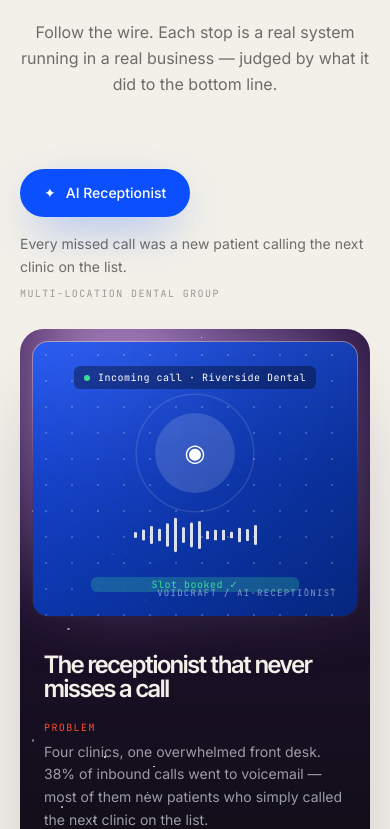
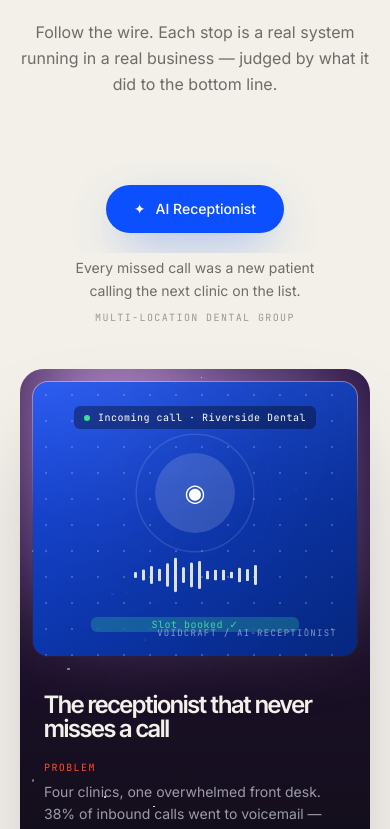
Before and after one commit to MNNITAK/void_craft, a Next.js app: page / in a window 390 px wide. Shown: the part 8783-9612 px from the top of the page. Built offline with nearby package versions, Linux system fonts and the light colour scheme.

Commit message:
feat: auxia-style left rail layout for project journey

```diff
--- a/components/ProjectJourney.tsx
+++ b/components/ProjectJourney.tsx
@@ -1,105 +1,65 @@
 "use client";
 
 import { useRef } from "react";
-import { motion, useScroll, useTransform } from "framer-motion";
+import { motion, useScroll } from "framer-motion";
 import { caseStudies, type CaseStudy } from "@/lib/data";
 import Reveal from "@/components/motion/Reveal";
 import SectionLabel from "@/components/ui/SectionLabel";
 import ProjectVisual from "@/components/visuals/ProjectVisual";
 
-/* Short mono captions that sit on each connector line, Auxia-style. */
-const wireLabels = [
-  "ANSWERING EVERY CALL",
-  "CHASING EVERY LEAD",
-  "WATCHING THE WHOLE OPERATION",
-  "TAKING EVERY ORDER",
-  "SCREENING EVERY CV",
-];
-
 /**
- * Blue elbow connector that draws itself as it scrolls into view.
- * Runs from the previous block (top center) down to the next pill,
- * with a mono caption sitting on the horizontal run.
+ * One stop on the journey, Auxia-style: the wire runs down a left rail,
+ * the volt pill sits on the wire with its hook underneath, and the
+ * showcase card fills the space to the right.
  */
-function Connector({
-  side,
-  label,
-}: {
-  side: "left" | "right";
-  label: string;
-}) {
+function JourneyStep({ study, index }: { study: CaseStudy; index: number }) {
   const ref = useRef<HTMLDivElement>(null);
   const { scrollYProgress } = useScroll({
     target: ref,
-    offset: ["start 0.92", "start 0.45"],
+    offset: ["start 0.9", "center 0.4"],
   });
-  const pathLength = useTransform(scrollYProgress, [0, 1], [0, 1]);
-  const labelOpacity = useTransform(scrollYProgress, [0.45, 0.75], [0, 1]);
-
-  const d =
-    side === "left"
-      ? "M600 0 V50 Q600 74 576 74 H184 Q160 74 160 98 V140"
-      : "M600 0 V50 Q600 74 624 74 H1016 Q1040 74 1040 98 V140";
+  const side: "left" | "right" = index % 2 === 0 ? "left" : "right";
 
   return (
-    <div ref={ref} className="relative hidden h-36 lg:block" aria-hidden="true">
-      <svg
-        className="absolute inset-0 h-full w-full"
-        viewBox="0 0 1200 140"
-        preserveAspectRatio="none"
-        fill="none"
+    <div
+      ref={ref}
+      className="relative pt-14 lg:grid lg:grid-cols-[280px_1fr] lg:items-start lg:gap-12 lg:pt-0 lg:pb-24"
     >
-        <motion.path
-          d={d}
-          stroke="#0B4FFF"
-          strokeWidth="1.5"
-          vectorEffect="non-scaling-stroke"
-          style={{ pathLength }}
+      {/* wire rail — grey track, volt fill drawn by scroll */}
+      <div className="relative mb-10 lg:mb-0 lg:self-stretch">
+        <div
+          aria-hidden="true"
+          className="absolute inset-y-0 left-1/2 hidden w-px -translate-x-1/2 bg-bone-ink/10 lg:block"
         />
-      </svg>
-      <motion.span
-        style={{ opacity: labelOpacity }}
-        className="absolute left-1/2 top-[74px] -translate-x-1/2 -translate-y-1/2 bg-bone px-4 font-mono text-[10px] uppercase tracking-micro text-bone-ink/45"
-      >
-        {label}
-      </motion.span>
-    </div>
-  );
-}
+        <motion.div
+          aria-hidden="true"
+          style={{ scaleY: scrollYProgress }}
+          className="absolute inset-y-0 left-1/2 hidden w-[2px] origin-top -translate-x-1/2 bg-volt lg:block"
+        />
 
-/** The volt step pill with its hook line underneath. */
-function StepPill({
-  study,
-  index,
-  side,
-}: {
-  study: CaseStudy;
-  index: number;
-  side: "left" | "right";
-}) {
-  return (
-    <div
-      className={`flex flex-col gap-4 lg:max-w-xs ${
-        side === "right" ? "lg:ml-auto lg:items-end lg:text-right" : ""
-      }`}
-    >
+        <div className="relative flex flex-col items-center gap-5 text-center lg:pt-12">
           <motion.div
             initial={{ opacity: 0, scale: 0.85 }}
             whileInView={{ opacity: 1, scale: 1 }}
             viewport={{ once: true, margin: "-100px" }}
             transition={{ duration: 0.55, ease: [0.16, 1, 0.3, 1] }}
-        className="inline-flex items-center gap-2.5 self-start rounded-full bg-volt px-6 py-3.5 text-sm font-medium text-white shadow-[0_16px_48px_-16px_rgba(11,79,255,0.7)] data-[side=right]:self-end"
-        data-side={side}
+            className="inline-flex items-center gap-2.5 rounded-full bg-volt px-7 py-3.5 text-sm font-medium text-white shadow-[0_16px_48px_-16px_rgba(11,79,255,0.7)]"
           >
             <span aria-hidden="true">✦</span>
             {study.tag}
           </motion.div>
-      <Reveal delay={0.15} y={18}>
-        <p className="text-sm leading-relaxed text-bone-ink/60">{study.hook}</p>
+          <Reveal delay={0.15} y={18} className="bg-bone px-2 py-1">
+            <p className="mx-auto max-w-[250px] text-sm leading-relaxed text-bone-ink/60">
+              {study.hook}
+            </p>
             <p className="mt-2 font-mono text-[10px] uppercase tracking-micro text-bone-ink/40">
               {study.client}
             </p>
           </Reveal>
+        </div>
+      </div>
+
+      <ShowcasePanel study={study} side={side} />
     </div>
   );
 }
@@ -281,21 +241,10 @@ export default function ProjectJourney() {
         </div>
 
         {/* the journey */}
-        <div className="mt-6">
-          {caseStudies.map((study, i) => {
-            const side: "left" | "right" = i % 2 === 0 ? "left" : "right";
-            return (
-              <div key={study.id}>
-                <Connector side={side} label={wireLabels[i] ?? study.tag} />
-                {/* mobile spacer keeps rhythm where connectors are hidden */}
-                <div className="h-12 lg:hidden" aria-hidden="true" />
-                <div className="space-y-7">
-                  <StepPill study={study} index={i} side={side} />
-                  <ShowcasePanel study={study} side={side} />
-                </div>
-              </div>
-            );
-          })}
+        <div className="mt-8 lg:mt-20">
+          {caseStudies.map((study, i) => (
+            <JourneyStep key={study.id} study={study} index={i} />
+          ))}
         </div>
 
         {/* journey end — the reserved slot */}
@@ -309,20 +258,29 @@ function EndStop() {
   const ref = useRef<HTMLDivElement>(null);
   const { scrollYProgress } = useScroll({
     target: ref,
-    offset: ["start 0.95", "start 0.5"],
+    offset: ["start 0.95", "start 0.55"],
   });
-  const pathLength = useTransform(scrollYProgress, [0, 1], [0, 1]);
 
   return (
     <div className="text-center">
-      <div ref={ref} className="relative mx-auto hidden h-28 w-px lg:block" aria-hidden="true">
-        <svg className="absolute inset-0 h-full w-full overflow-visible" viewBox="0 0 2 112" fill="none">
+      {/* the wire leaves the rail and elbows to the centre for the last stop */}
+      <div
+        ref={ref}
+        className="relative mx-auto hidden h-32 lg:block"
+        aria-hidden="true"
+      >
+        <svg
+          className="absolute inset-0 h-full w-full"
+          viewBox="0 0 1200 128"
+          preserveAspectRatio="none"
+          fill="none"
+        >
           <motion.path
-            d="M1 0 V112"
+            d="M140 0 V52 Q140 76 164 76 H576 Q600 76 600 100 V128"
             stroke="#0B4FFF"
             strokeWidth="1.5"
             vectorEffect="non-scaling-stroke"
-            style={{ pathLength }}
+            style={{ pathLength: scrollYProgress }}
           />
         </svg>
       </div>
```
Lines whose indentation alone changed are shown as unchanged.
